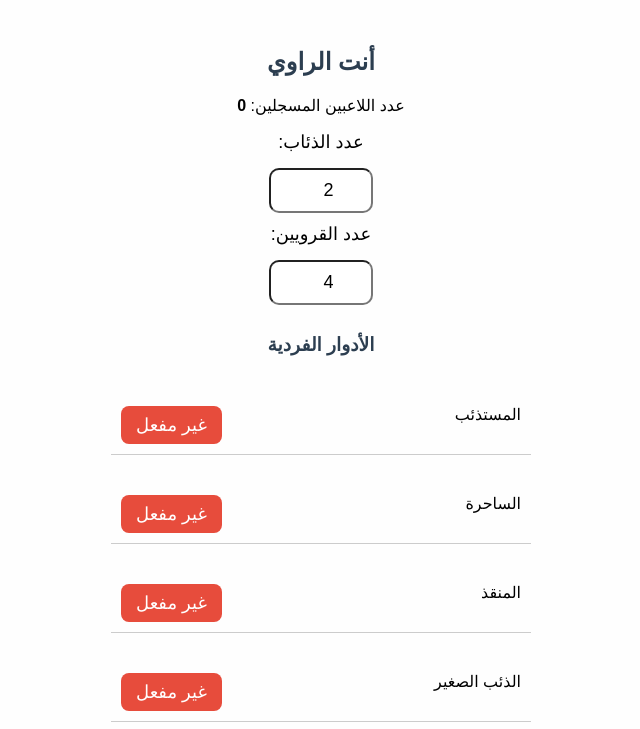
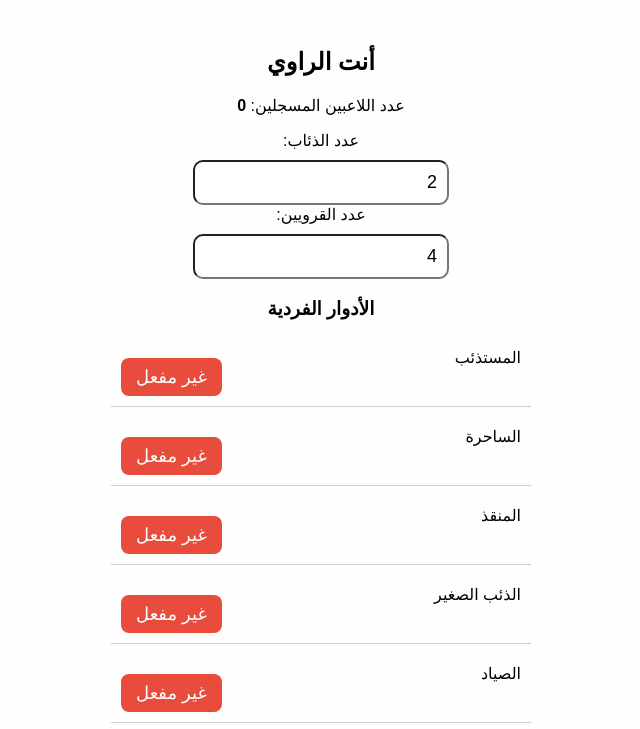
Before and after one commit to vika505111/loup-garou-, a plain HTML site: page host.html in a window 1280 px wide. Shown: the top 729 px of the page, without its empty margins (319-959 px from the left). Drawn offline with Linux system fonts and the light colour scheme; a script that the page names is missing.

Commit message:
Update host.html

```diff
--- a/host.html
+++ b/host.html
@@ -1,92 +1,40 @@
+<!-- narrator.html -->
 <!DOCTYPE html>
 <html lang="ar">
 <head>
   <meta charset="UTF-8">
   <title>الراوي - لعبة لوڨارو</title>
   <meta name="viewport" content="width=device-width, initial-scale=1.0">
+  <script src="https://unpkg.com/simple-peer@9.11.1/simplepeer.min.js"></script>
+  <script src="https://cdn.jsdelivr.net/npm/qrious@4.0.2/dist/qrious.min.js"></script>
   <style>
-    body {
-      direction: rtl;
-      font-family: 'Cairo', sans-serif;
-      background-color: #fefefe;
-      padding: 20px;
-      text-align: center;
-    }
-    h2, h3 {
-      color: #2c3e50;
-      margin-bottom: 20px;
-    }
-    label, input, button {
-      font-size: 18px;
-      margin-top: 15px;
-    }
-    input[type="number"] {
-      padding: 10px;
-      border-radius: 10px;
-      width: 80px;
-      text-align: center;
-      margin-bottom: 10px;
-    }
-    button {
-      padding: 10px 25px;
-      margin-top: 20px;
-      border: none;
-      background-color: #27ae60;
-      color: white;
-      border-radius: 10px;
-      cursor: pointer;
-      font-size: 18px;
-    }
-    .role-row {
-      display: flex;
-      justify-content: space-between;
-      align-items: center;
-      margin: 10px auto;
-      max-width: 400px;
-      padding: 10px;
-      border-bottom: 1px solid #ccc;
-    }
-    .toggle-btn {
-      background-color: #e74c3c;
-      color: white;
-      padding: 8px 15px;
-      border-radius: 8px;
-      border: none;
-      cursor: pointer;
-    }
-    .toggle-btn.active {
-      background-color: #27ae60;
-    }
-    canvas {
-      margin-top: 20px;
-    }
+    body { direction: rtl; font-family: 'Cairo', sans-serif; text-align: center; background: #fefefe; padding: 20px; }
+    input[type="number"], button { font-size: 18px; padding: 10px; margin-top: 10px; border-radius: 10px; }
+    .toggle-btn { background: #e74c3c; color: white; border: none; padding: 8px 15px; border-radius: 8px; }
+    .toggle-btn.active { background: #27ae60; }
+    .role-row { display: flex; justify-content: space-between; max-width: 400px; margin: 10px auto; border-bottom: 1px solid #ccc; padding: 10px; }
+    canvas { margin-top: 20px; }
   </style>
 </head>
 <body>
   <h2>أنت الراوي</h2>
   <p>عدد اللاعبين المسجلين: <strong id="playerCount">0</strong></p>
 
-  <label for="wolves">عدد الذئاب:</label><br>
-  <input type="number" id="wolves" min="0" value="2"><br>
-
-  <label for="villagers">عدد القرويين:</label><br>
-  <input type="number" id="villagers" min="0" value="4"><br>
+  <label>عدد الذئاب:</label><br><input type="number" id="wolves" value="2"><br>
+  <label>عدد القرويين:</label><br><input type="number" id="villagers" value="4"><br>
 
   <h3>الأدوار الفردية</h3>
   <div id="roles"></div>
   <button onclick="startGame()">ابدأ اللعبة</button>
 
   <h3>امسح هذا الكود بكاميرا هاتفك للاتصال</h3>
-  <canvas id="qrcode"></canvas>
-  <br>
+  <canvas id="qrcode"></canvas><br>
   <button onclick="generateNewPeer()">🔄 توليد كود جديد</button>
 
   <ul id="playerList"></ul>
 
-  <script src="https://unpkg.com/simple-peer@9.11.1/simplepeer.min.js"></script>
-  <script src="https://cdn.jsdelivr.net/npm/qrious@4.0.2/dist/qrious.min.js"></script>
   <script>
-    const players = []; // { name, peer }
+    const players = [];
     let currentPeer;
 
     function generateNewPeer() {
@@ -111,15 +59,18 @@
             players.push({ name: msg.name, peer: currentPeer });
             updatePlayerList();
             console.log("✅ سجل اللاعب:", msg.name);
-
-            // ❗️إغلاق الاتصال الحالي قبل توليد واحد جديد
-            if (currentPeer) currentPeer.destroy();
-            generateNewPeer();
+            // نؤخر التدمير لإنهاء الإرسال
+            setTimeout(() => {
+              if (currentPeer) currentPeer.destroy();
+              generateNewPeer();
+            }, 500);
           }
         } catch (e) {
           console.error("❌ فشل تحليل البيانات:", e);
         }
       });
+
+      currentPeer.on('error', err => console.error("🚨 خطأ في الراوي:", err));
     }
 
     function updatePlayerList() {
@@ -136,7 +87,6 @@
     function startGame() {
       const wolves = parseInt(document.getElementById("wolves").value);
       const villagers = parseInt(document.getElementById("villagers").value);
-
       const activeRoles = [];
       document.querySelectorAll(".toggle-btn.active").forEach(btn => {
         activeRoles.push(btn.parentElement.firstChild.textContent);
@@ -152,8 +102,7 @@
         ...Array(wolves).fill("ذئب"),
         ...Array(villagers).fill("قروي"),
         ...activeRoles
-      ];
-      rolesToAssign.sort(() => Math.random() - 0.5);
+      ].sort(() => Math.random() - 0.5);
 
       players.forEach((p, i) => {
         const role = rolesToAssign[i] || "قروي";
@@ -173,24 +122,20 @@
     rolesData.forEach(role => {
       const row = document.createElement("div");
       row.className = "role-row";
-
       const name = document.createElement("span");
       name.textContent = role;
-
       const btn = document.createElement("button");
       btn.className = "toggle-btn";
       btn.textContent = "غير مفعل";
-      btn.onclick = function () {
+      btn.onclick = () => {
         btn.classList.toggle("active");
         btn.textContent = btn.classList.contains("active") ? "مفعل" : "غير مفعل";
       };
-
       row.appendChild(name);
       row.appendChild(btn);
       rolesContainer.appendChild(row);
     });
 
-    // أول كود عند التشغيل
     generateNewPeer();
   </script>
 </body>
```
